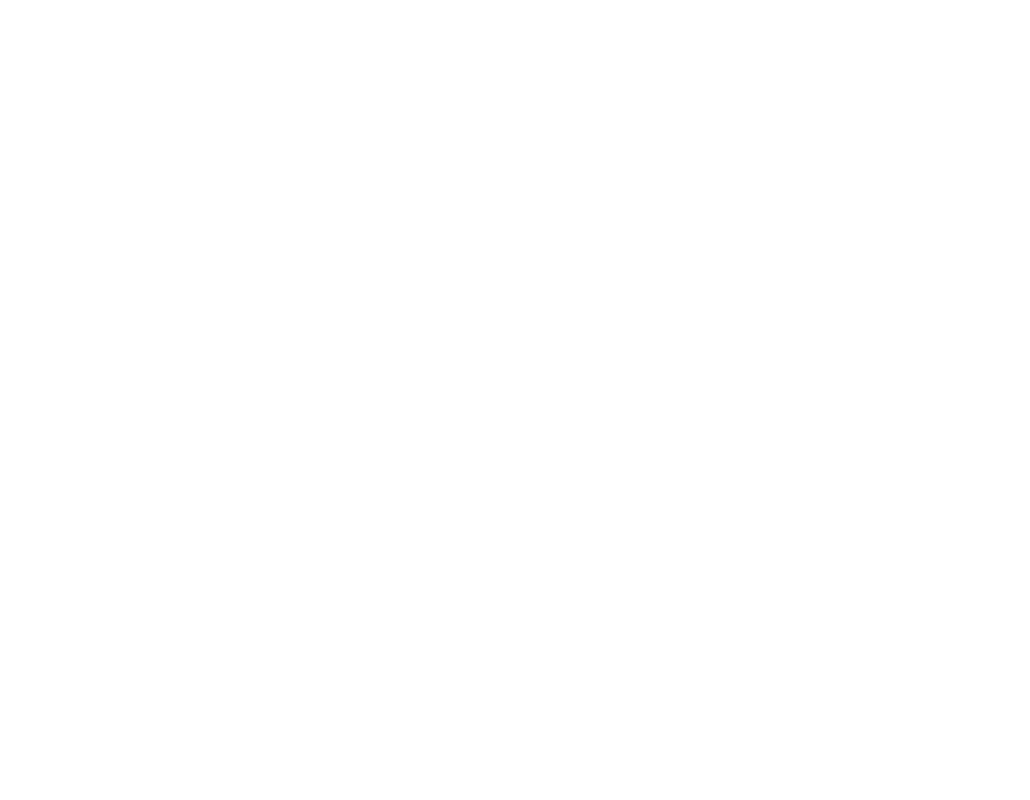
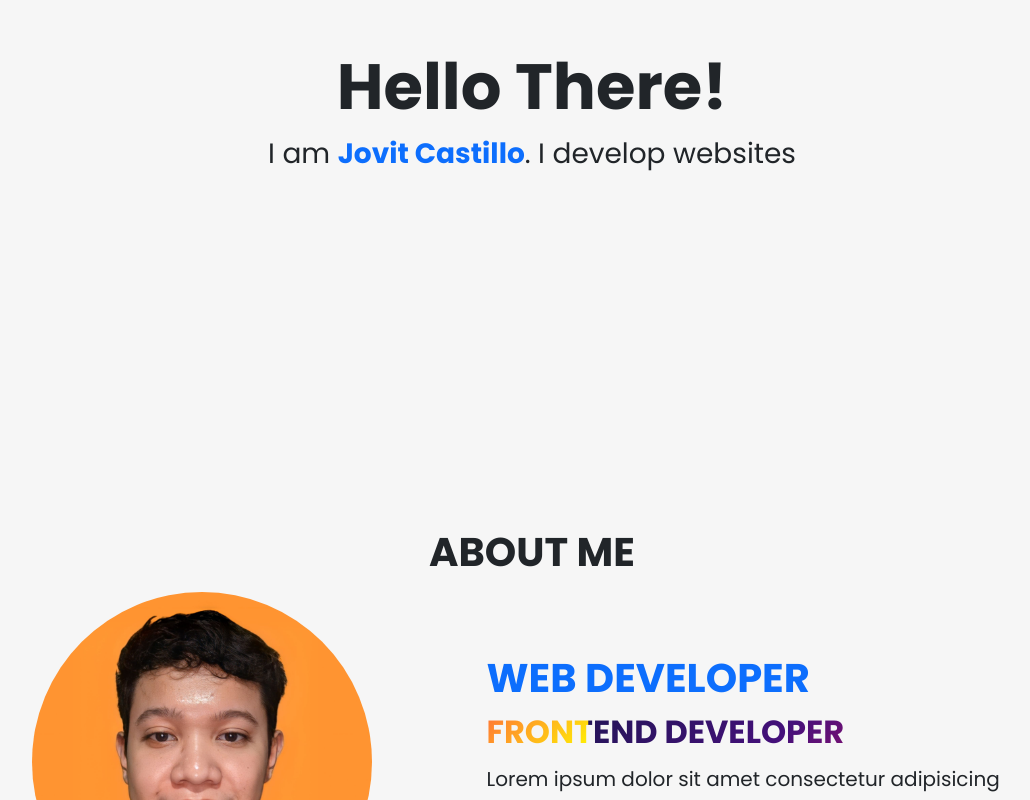
Before and after one commit to Jovitrycast/Portfolio, a React (Create React App) app: page / in a window 1280 px wide. Shown: the part 280-1080 px from the top of the page, without its empty margins (108-1138 px from the left). Before the commit the page ends 800 px from the top, so only its background shows below. Built offline with nearby package versions, Linux system fonts and the light colour scheme.

Commit message:
personal site

```diff
--- a/package.json
+++ b/package.json
@@ -7,10 +7,12 @@
     "@testing-library/jest-dom": "^5.16.5",
     "@testing-library/react": "^13.4.0",
     "@testing-library/user-event": "^13.5.0",
+    "bootstrap": "^5.2.2",
     "react": "^18.2.0",
     "react-dom": "^18.2.0",
     "react-redux": "^8.0.4",
     "react-scripts": "^5.0.1",
+    "reactstrap": "^9.1.5",
     "web-vitals": "^2.1.4"
   },
   "scripts": {
--- a/src/index.js
+++ b/src/index.js
@@ -1,5 +1,6 @@
 import React from 'react';
 import ReactDOM from 'react-dom/client';
+import 'bootstrap/dist/css/bootstrap.min.css';
 import App from './pages';
 
 const root = ReactDOM.createRoot(document.getElementById('root'));
--- /dev/null
+++ b/src/pages/AboutMe/about_me.scss
@@ -0,0 +1,33 @@
+.aboutMeWrapper{
+    height: 100vh;
+
+    .avatar {
+        border-radius: 100%;
+    }
+    .fe {
+        text-transform: uppercase;
+        background-image: linear-gradient(
+            -225deg,
+            #231557 0%,
+            #44107a 29%,
+            #ff1361 67%,
+            #fff800 100%
+        );
+        background-size: auto auto;
+        background-clip: border-box;
+        background-size: 200% auto;
+        color: #fff;
+        background-clip: text;
+        -webkit-background-clip: text;
+        -webkit-text-fill-color: transparent;
+        animation: textclip 2s linear infinite;
+        display: inline-block;
+            font-size: 190px;
+        }
+
+        @keyframes textclip {
+        to {
+            background-position: 200% center;
+        }
+        }
+}
--- /dev/null
+++ b/src/pages/AboutMe/index.jsx
@@ -0,0 +1,26 @@
+import React from 'react';
+import { Container } from 'reactstrap'
+import './about_me.scss'
+function index() {
+    return (
+        <div className='aboutMeWrapper p-2'>
+            <Container>
+                <h1 className='text-center fw-bold mb-3'>ABOUT ME</h1>
+                <Container className='row d-lg-flex align-items-center justify-content-around'>
+                    <div className='col-lg-4 col-sm-9 align-self-center'>
+                        <img className='avatar img-fluid' src={require('../../assets/images/avatar.jpg')} alt="Profile-avatar"/>
+                    </div>
+                    <div className="col-lg-6 details mt-4">
+                        <span className='fs-1 fw-bold d-block text-primary'>WEB DEVELOPER</span>
+                        <span className='fs-2 fw-bold text-primary fe mb-2'>Frontend Developer</span>
+                        <p className='lead'>
+                            Lorem ipsum dolor sit amet consectetur adipisicing elit. Libero quibusdam obcaecati mollitia facilis nemo dignissimos doloribus reiciendis illo quisquam odio!
+                        </p>
+                    </div>
+                </Container>
+            </Container>
+        </div>
+    );
+}
+
+export default index;
--- /dev/null
+++ b/src/pages/home/index.jsx
@@ -0,0 +1,19 @@
+import React from 'react';
+import { Container } from 'reactstrap';
+import './index.scss';
+
+const index = () => {
+
+    return (
+        <>
+            <div className="homeWrapper d-flex align-items-center">
+                <Container className='text-center'>
+                    <h1 className='fw-bold'>Hello There!</h1>
+                    <p className='lead fs-3'>I am <span className='text-primary fw-bold'>Jovit Castillo</span>. I develop websites</p>
+                </Container>
+            </div>
+        </>
+    );
+}
+
+export default index;
--- /dev/null
+++ b/src/pages/home/index.scss
@@ -0,0 +1,9 @@
+@import '../../styles/main';
+
+.homeWrapper{
+    height: 100vh;
+
+    h1{
+        font-size: 4rem;
+    }
+}
--- a/src/pages/index.js
+++ b/src/pages/index.jsx
@@ -1,10 +1,12 @@
 import React from 'react';
-
+import Home from './home'
+import AboutMe from './AboutMe'
 function App() {
 
 	return (
 		<div>
-			<h1>Hello World</h1>
+			<Home/>
+			<AboutMe/>
 		</div>
 	);
 }
--- /dev/null
+++ b/src/styles/_fonts.scss
@@ -0,0 +1 @@
+@import url("https://fonts.googleapis.com/css2?family=Poppins:wght@400;500;600;700;800&display=swap");
--- /dev/null
+++ b/src/styles/_main.scss
@@ -0,0 +1,9 @@
+@import './fonts';
+@import './variables';
+
+html,body {
+    scroll-behavior: smooth;
+    background: #f6f6f6 !important;
+    font-family: $font-primary !important;
+    height: 100vh;
+}
--- /dev/null
+++ b/src/styles/_variables.scss
@@ -0,0 +1 @@
+$font-primary: "Poppins", sans-serif;
```
Also changed, not shown: src/assets/images/avatar.jpg (added), 1 other file (tests, documents, lock files or other folders).
